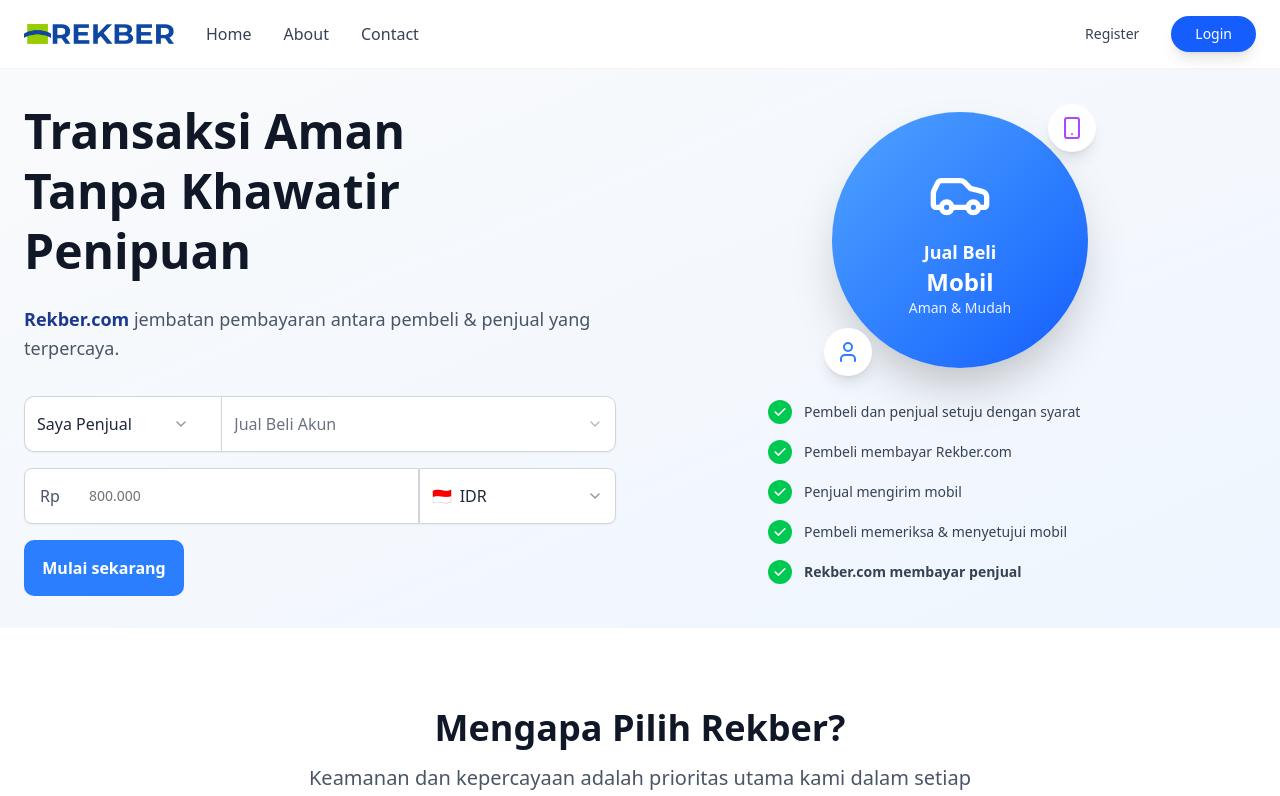
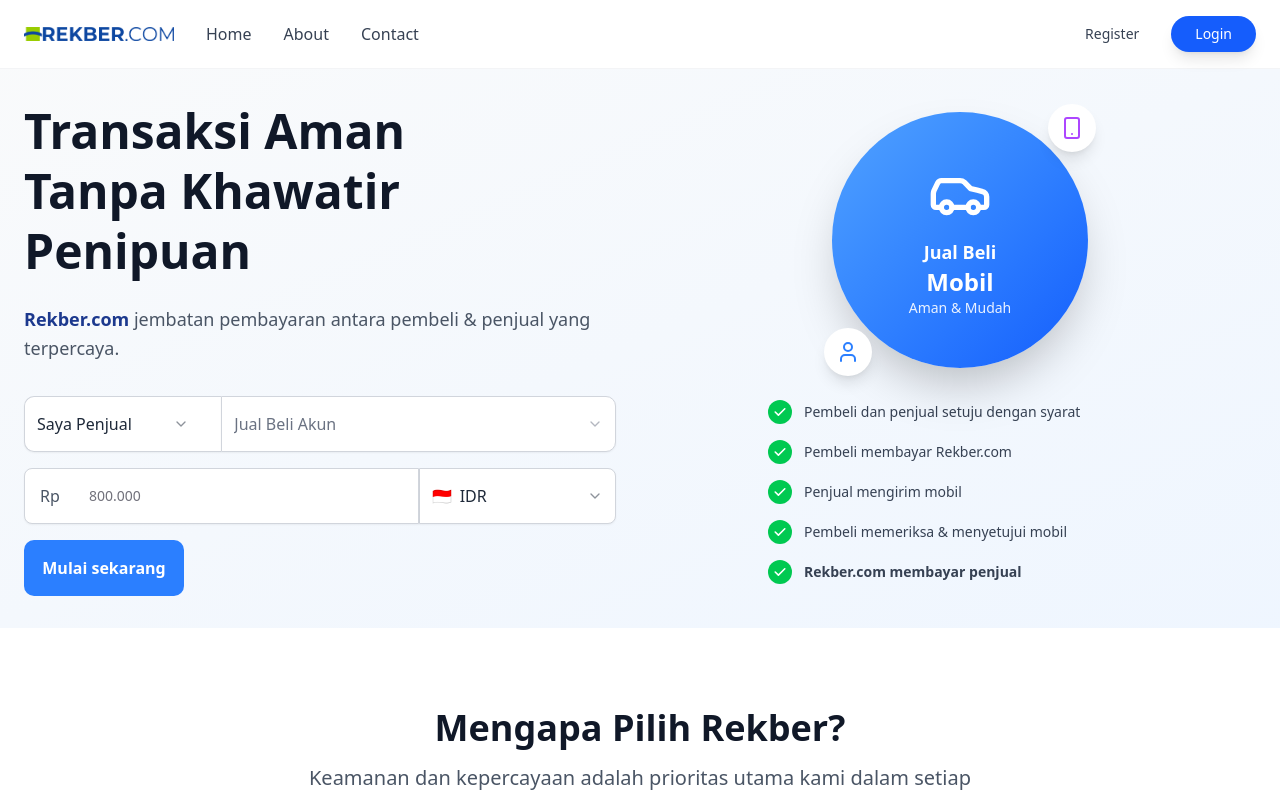
Before and after one commit to whatyuupratama/rekber-b, a Next.js app: page / in a window 1280 px wide. Shown: the top 796 px of the page. Built offline with nearby package versions, Linux system fonts and the light colour scheme.

Commit message:
[UPDATE] logo

```diff
--- a/src/app/components/atom/rekber.tsx
+++ b/src/app/components/atom/rekber.tsx
@@ -10,7 +10,7 @@
   return (
     <div className={`flex justify-center items-center space-x-2 ${className ?? ''}`}>
       <Link href='/'>
-        <Image src='/images/Logo 1.png' alt="Logo"  width={150}  height={0} style={{ height: 'auto' }} />
+        <Image src='/images/Logo 3.png' alt="Logo"  width={150}  height={0} style={{ height: 'auto' }} />
       </Link>
     </div>
   );
```
Also changed, not shown: public/images/Logo 3.png (added).
